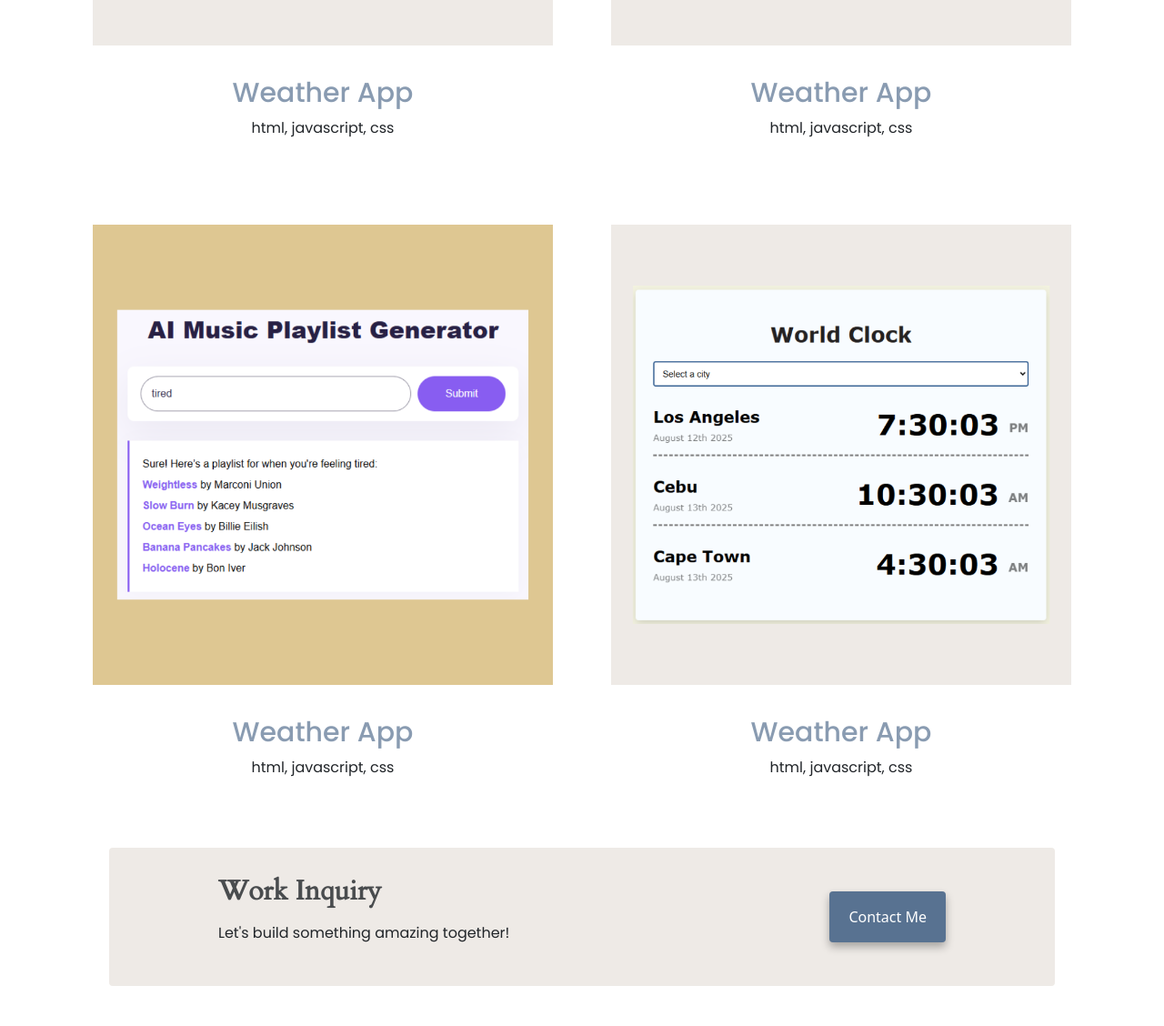
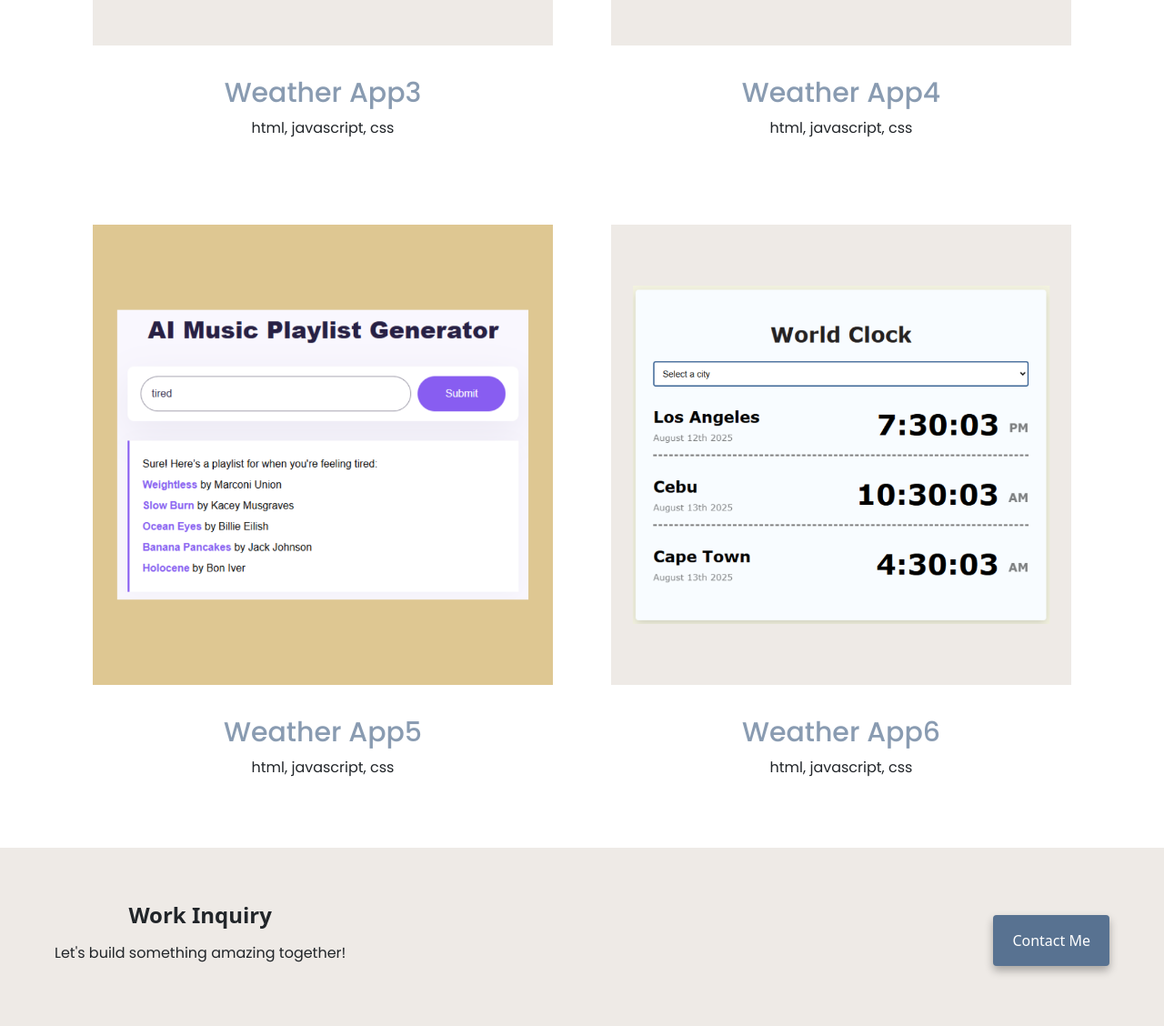
Before and after one commit to GwenCodes/portfolio-shecode-gwen, a website: page work.html in a window 1280 px wide. Shown: the part 1661-2789 px from the top of the page at 91% size. Drawn offline with nearby package versions, Linux system fonts and the light colour scheme.

Commit message:
Centered footer contact-box

```diff
--- a/portfolio.css
+++ b/portfolio.css
@@ -157,18 +157,19 @@ nav li a:hover {
 /* Footer */
 footer {
   margin-top: 60px;
+  align-items: center;
 }
 footer .contact-box {
   background-color: var(--secondary-color);
-  padding: 30px 120px;
-  margin: 50px 120px;
-  border-radius: 4px;
+  width: 100%;
+  padding: 60px;
+  display: flex;
+  flex-direction: column;
+  align-items: center;
+  justify-content: center;
+  text-align: center;
 }
-footer .contact-box h4 {
-  font-family: var(--heading-font);
-  font-size: 30px;
-  opacity: 0.8;
-}
+
 footer .social-links a {
   font-size: 20px;
   margin: 0 20px;
@@ -177,6 +178,7 @@ footer .social-links a {
   padding: 10px 14px;
   border-radius: 50%;
 }
+
 footer .social-links a:hover {
   color: white;
   background-color: var(--primary-color);
@@ -285,9 +287,10 @@ footer .social-links a:hover {
     margin-top: 60px;
   }
   footer .contact-box {
-    padding: 15px 30px;
+    padding: 30px 30px;
     margin: 30px 30px;
     text-align: center;
+    margin: 0;
   }
   footer .contact-box h4 {
     padding: 10px;
--- a/work.html
+++ b/work.html
@@ -60,7 +60,7 @@
             alt="Gwen"
             class="project-image img-fluid rounded center-align" />
           <h2 class="app-heading mb-1 mt-2 text-center">
-            <a href="">Weather App</a>
+            <a href="">Weather App1</a>
           </h2>
           <p class="text-center">html, javascript, css</p>
         </div>
@@ -70,7 +70,7 @@
             alt=""
             class="project-image img-fluid rounded center-align" />
           <h2 class="app-heading mb-1 mt-2 text-center">
-            <a href="" class="center-align">Weather App</a>
+            <a href="" class="center-align">Weather App2</a>
           </h2>
           <p class="text-center">html, javascript, css</p>
         </div>
@@ -84,7 +84,7 @@
             alt=""
             class="project-image img-fluid rounded center-align" />
           <h2 class="app-heading mb-1 mt-2 text-center">
-            <a href="">Weather App</a>
+            <a href="">Weather App3</a>
           </h2>
           <p class="text-center">html, javascript, css</p>
         </div>
@@ -94,7 +94,7 @@
             alt=""
             class="project-image img-fluid rounded center-align" />
           <h2 class="app-heading mb-1 mt-2 text-center">
-            <a href="" class="center-align">Weather App</a>
+            <a href="" class="center-align">Weather App4</a>
           </h2>
           <p class="text-center">html, javascript, css</p>
         </div>
@@ -108,7 +108,7 @@
             alt=""
             class="project-image img-fluid rounded center-align" />
           <h2 class="app-heading mb-1 mt-2 text-center">
-            <a href="">Weather App</a>
+            <a href="">Weather App5</a>
           </h2>
           <p class="text-center">html, javascript, css</p>
         </div>
@@ -118,7 +118,7 @@
             alt=""
             class="project-image img-fluid rounded center-align" />
           <h2 class="app-heading mb-1 mt-2 text-center">
-            <a href="" class="center-align">Weather App</a>
+            <a href="" class="center-align">Weather App6</a>
           </h2>
           <p class="text-center">html, javascript, css</p>
         </div>
```
Also changed, not shown: index.html (+1 -4 lines), package.json (added, +11 -0 lines).
